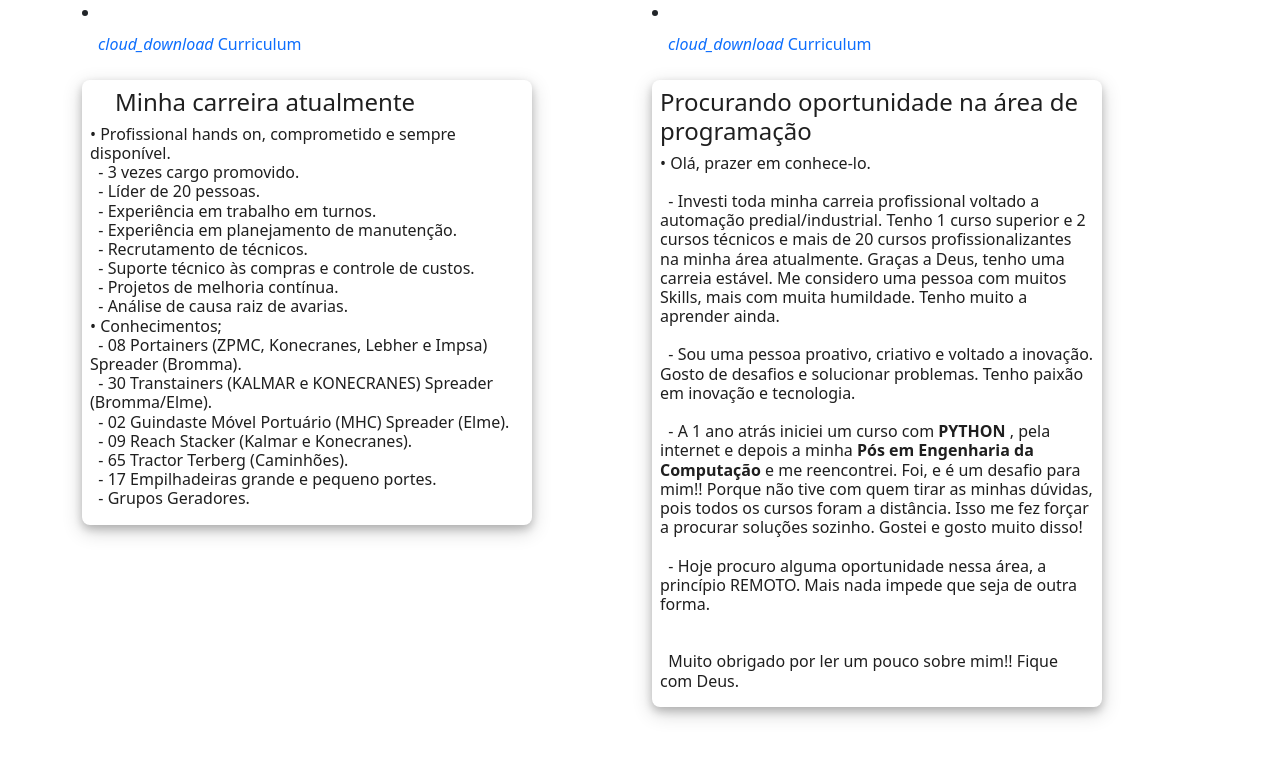
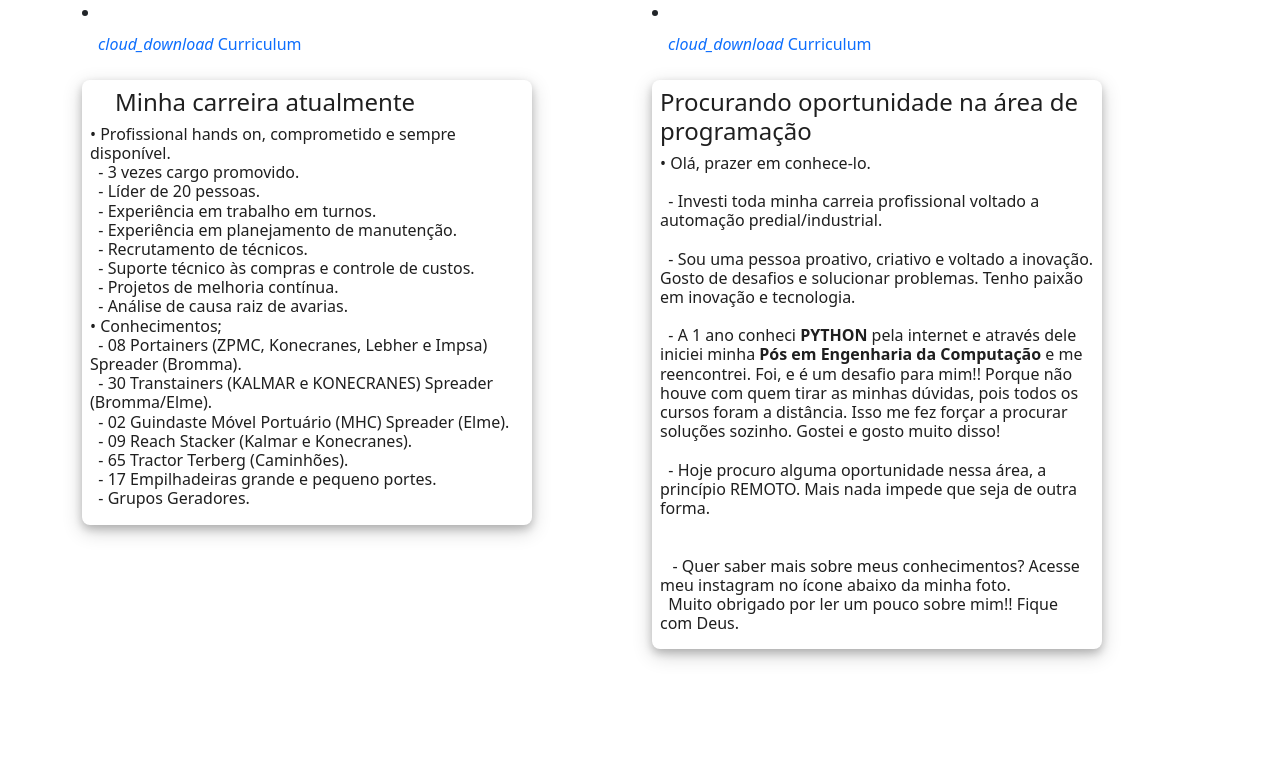
Before and after one commit to Andremelloo/MyProfile, a Flask app: template DocumentosSite/templates/about.html in a window 1280 px wide; the page is wider, and only the part inside the window is pictured. Shown: the top 758 px of that part. Run offline with Flask 2, Linux system fonts and the light colour scheme; the template is opened without the code that fills it, so the values that code supplies are empty.

Commit message:
commit update correcao texto

```diff
--- a/DocumentosSite/templates/about.html
+++ b/DocumentosSite/templates/about.html
@@ -77,10 +77,11 @@
 
                                         <h6 >
                                                 • Olá, prazer em conhece-lo.<br/><br/>
-                                                 &nbsp;&nbsp;- Investi toda minha carreia profissional voltado a automação predial/industrial. Tenho 1 curso superior e 2 cursos técnicos e mais de 20 cursos profissionalizantes na minha área atualmente. Graças a Deus, tenho uma carreia estável. Me considero uma pessoa com muitos Skills, mais com muita humildade. Tenho muito a aprender ainda.<br/><br/>
+                                                 &nbsp;&nbsp;- Investi toda minha carreia profissional voltado a automação predial/industrial.<br/><br/>
                                                 &nbsp;&nbsp;- Sou uma pessoa proativo, criativo e voltado a inovação. Gosto de desafios e solucionar problemas. Tenho paixão em inovação e tecnologia.<br/><br/>
-                                                &nbsp;&nbsp;- A 1 ano atrás iniciei um curso com <strong>PYTHON</strong> , pela internet e depois a minha <strong>Pós em Engenharia da Computação</strong> e me reencontrei. Foi, e é um desafio para mim!! Porque não tive com quem tirar as minhas dúvidas, pois todos os cursos foram a distância. Isso me fez forçar a procurar soluções sozinho. Gostei e gosto muito disso!<br/><br/>
+                                                &nbsp;&nbsp;- A 1 ano conheci <strong>PYTHON</strong> pela internet e através dele iniciei minha <strong>Pós em Engenharia da Computação</strong> e me reencontrei. Foi, e é um desafio para mim!! Porque não houve com quem tirar as minhas dúvidas, pois todos os cursos foram a distância. Isso me fez forçar a procurar soluções sozinho. Gostei e gosto muito disso!<br/><br/>
                                                 &nbsp;&nbsp;- Hoje procuro alguma oportunidade nessa área, a princípio REMOTO. Mais nada impede que seja de outra forma.<br/><br/><br/>
+                                                &nbsp;&nbsp; - Quer saber mais sobre meus conhecimentos? Acesse meu instagram no ícone abaixo da minha foto.<br/>
                                                 &nbsp;&nbsp;Muito obrigado por ler um pouco sobre mim!! Fique com Deus.
 
 
--- a/DocumentosSite/templates/home.html
+++ b/DocumentosSite/templates/home.html
@@ -39,7 +39,7 @@
 								<a href="https://wa.me/qr/U3ZJQVENEGEYN1" target="_blank" class="btn btn-just-icon btn-link btn-dribbble"><i class="fa fa-whatsapp" aria-hidden="true"></i></a>
                                 <a href="https://www.linkedin.com/in/andr%C3%A9-mello-a6377a99/" target="_blank" class="btn btn-just-icon btn-link btn-twitter"><i class="fa fa-linkedin" aria-hidden="true"></i></a>
                                 <a href="https://github.com/Andremelloo" target="_blank" class="btn btn-just-icon btn-link btn-pinterest"><i class="fa fa-github" aria-hidden="true"></i></a>
-                                <a href="https://www.instagram.com/andrermello/" target="_blank" class="btn btn-just-icon btn-link btn-pinterest"><i class="fa fa-instagram" aria-hidden="true"></i></a>
+                                <a href="https://www.instagram.com/andremellopython/" target="_blank" class="btn btn-just-icon btn-link btn-pinterest"><i class="fa fa-instagram" aria-hidden="true"></i></a>
                             </div>
 	                    </div>
     	            </div>
--- a/DocumentosSite/templates/timeline.html
+++ b/DocumentosSite/templates/timeline.html
@@ -19,7 +19,7 @@
                                                   </a>
                                                   <span class="time-wrapper"><span class="time">Julho2015 / Atualmente</span></span>
                                                 </div>
-                                                  <div class="desc"> <h6>• Promoção - Supervisor <br/> • Promoção - Líder de equipe  <br/> • Promoção - Técnico eletromecânico <br/>• Eletricista Sênior  </h6></div>
+                                                  <div class="desc"> <h6>• Promoção - Supervisor <br/> • Promoção - Líder de equipe  <br/> • Promoção - Técnico Eletromecânico <br/>• Eletricista Sênior  </h6></div>
 
                                               </div>
                                             </li>
```
